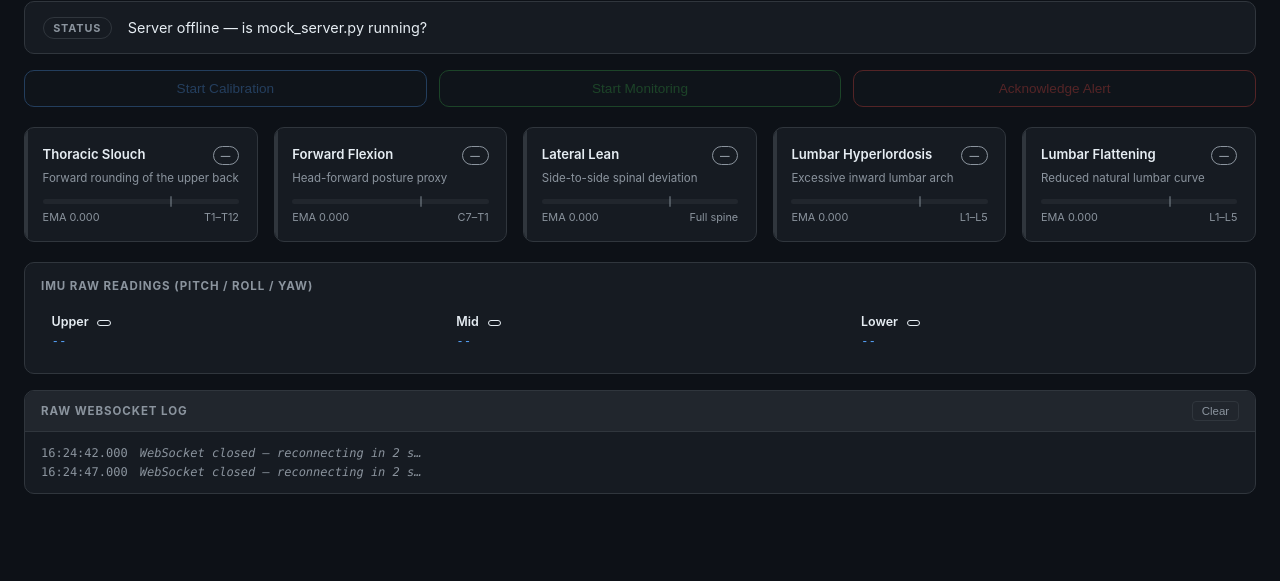
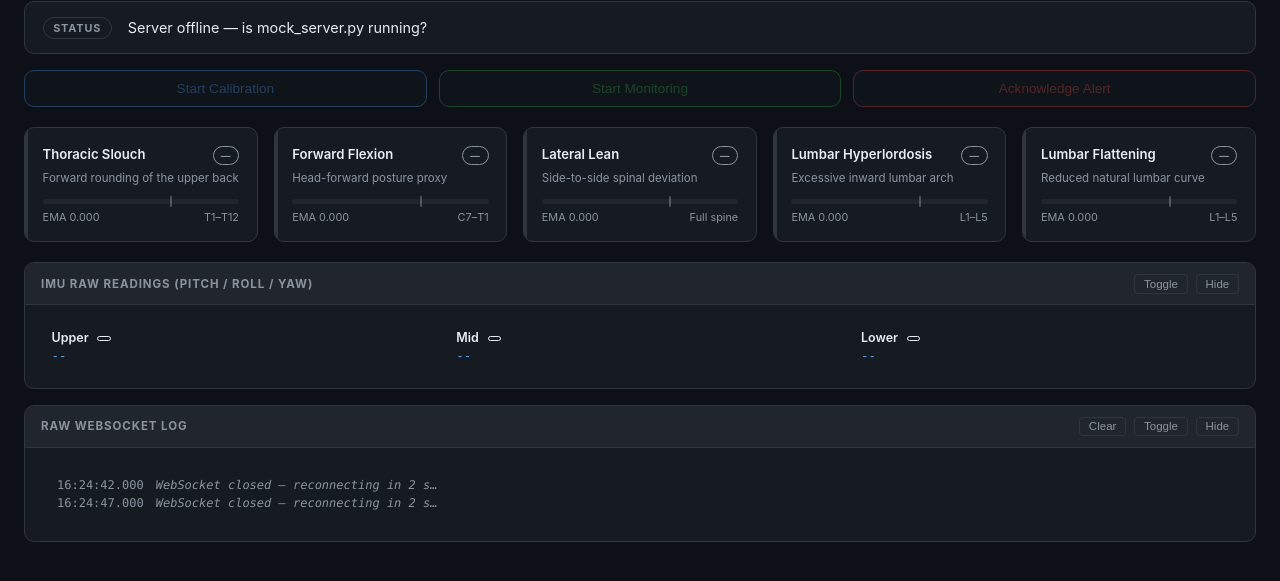
Before and after one commit to EdzG/IoT, a plain HTML site: page index.html in a window 1280 px wide. Shown: the part 71-652 px from the top of the page. Drawn offline with Linux system fonts and the light colour scheme.

Commit message:
Updated index.html and posture_sense.ino to have the same UI dashboard

```diff
--- a/index.html
+++ b/index.html
@@ -374,17 +374,30 @@
       background: var(--surface);
       border: 1px solid var(--border);
       border-radius: var(--radius);
-      padding: 1rem;
       margin-bottom: 1rem;
+      overflow: hidden;
     }
 
-    .sensor-panel-title {
-      font-size: 0.72rem;
-      font-weight: 700;
-      text-transform: uppercase;
-      letter-spacing: 0.08em;
-      color: var(--text-2);
-      margin-bottom: 0.75rem;
+    .collapsible-content {
+      padding: 1rem;
+      transition: max-height 0.3s ease-out, padding 0.3s ease;
+      max-height: 1000px;
+    }
+
+    .collapsed .collapsible-content {
+      max-height: 0;
+      padding-top: 0;
+      padding-bottom: 0;
+      overflow: hidden;
+    }
+
+    .sensor-panel .log-header {
+      background: var(--surface-2);
+      border-bottom: 1px solid var(--border);
+      padding: 0.65rem 1rem;
+      display: flex;
+      align-items: center;
+      justify-content: space-between;
     }
 
     .sensor-grid {
@@ -490,8 +503,15 @@
 
   <div class="cards-grid" id="cards-grid"></div>
 
-  <section class="sensor-panel">
-    <div class="sensor-panel-title">IMU Raw Readings (Pitch / Roll / Yaw)</div>
+  <section class="sensor-panel" id="sensor-section">
+    <div class="log-header">
+      <span class="log-title">IMU Raw Readings (Pitch / Roll / Yaw)</span>
+      <div style="display: flex; gap: 0.5rem;">
+        <button class="btn-clear" onclick="toggleSection('sensor-section')">Toggle</button>
+        <button class="btn-clear" onclick="hideSection('sensor-section')">Hide</button>
+      </div>
+    </div>
+    <div class="collapsible-content">
       <div class="sensor-grid">
         <div class="sensor-cell" id="raw-upper">
           <div class="sensor-label">Upper <span class="sensor-status" id="stat-upper"></span></div>
@@ -506,15 +526,27 @@
           <span class="val">--</span>
         </div>
       </div>
+    </div>
   </section>
 
-  <section class="log-section">
+  <section class="log-section" id="log-section">
     <div class="log-header">
       <span class="log-title">Raw WebSocket Log</span>
+      <div style="display: flex; gap: 0.5rem;">
         <button class="btn-clear" onclick="clearLog()">Clear</button>
+        <button class="btn-clear" onclick="toggleSection('log-section')">Toggle</button>
+        <button class="btn-clear" onclick="hideSection('log-section')">Hide</button>
       </div>
+    </div>
+    <div class="collapsible-content">
       <div id="log"></div>
+    </div>
   </section>
+
+  <div id="restore-controls" style="display: none; justify-content: flex-end; gap: 0.75rem; margin-top: 1rem;">
+    <button class="btn-clear" id="restore-sensor" style="display: none;" onclick="showSection('sensor-section')">Restore Raw Readings</button>
+    <button class="btn-clear" id="restore-log" style="display: none;" onclick="showSection('log-section')">Restore Log</button>
+  </div>
 
 </div>
 <script>
@@ -841,6 +873,39 @@ function clearLog() { logEl.innerHTML = ''; }
 function pad(n)  { return String(n).padStart(2, '0'); }
 function pad3(n) { return String(n).padStart(3, '0'); }
 
+// ── UI Toggle logic ──────────────────────────────────────────────────────────
+function toggleSection(id) {
+  const el = document.getElementById(id);
+  el.classList.toggle('collapsed');
+}
+
+function hideSection(id) {
+  const el = document.getElementById(id);
+  el.style.display = 'none';
+  updateRestoreControls();
+}
+
+function showSection(id) {
+  const el = document.getElementById(id);
+  el.style.display = 'block';
+  updateRestoreControls();
+}
+
+function updateRestoreControls() {
+  const sensor = document.getElementById('sensor-section');
+  const log = document.getElementById('log-section');
+  const restoreSensor = document.getElementById('restore-sensor');
+  const restoreLog = document.getElementById('restore-log');
+  const restoreWrap = document.getElementById('restore-controls');
+
+  const sensorHidden = sensor.style.display === 'none';
+  const logHidden = log.style.display === 'none';
+
+  restoreSensor.style.display = sensorHidden ? 'inline-block' : 'none';
+  restoreLog.style.display = logHidden ? 'inline-block' : 'none';
+  restoreWrap.style.display = (sensorHidden || logHidden) ? 'flex' : 'none';
+}
+
 // ── init ──────────────────────────────────────────────────────────────────────
 resetCards();
 setUIState('DISCONNECTED');
```
Also changed, not shown: 1 other file. Lines whose indentation alone changed are shown as unchanged.
